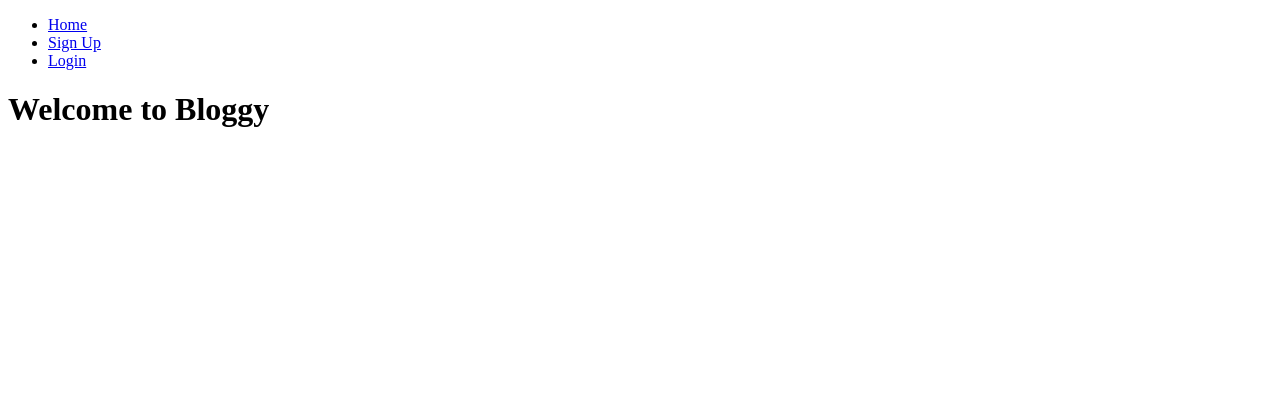
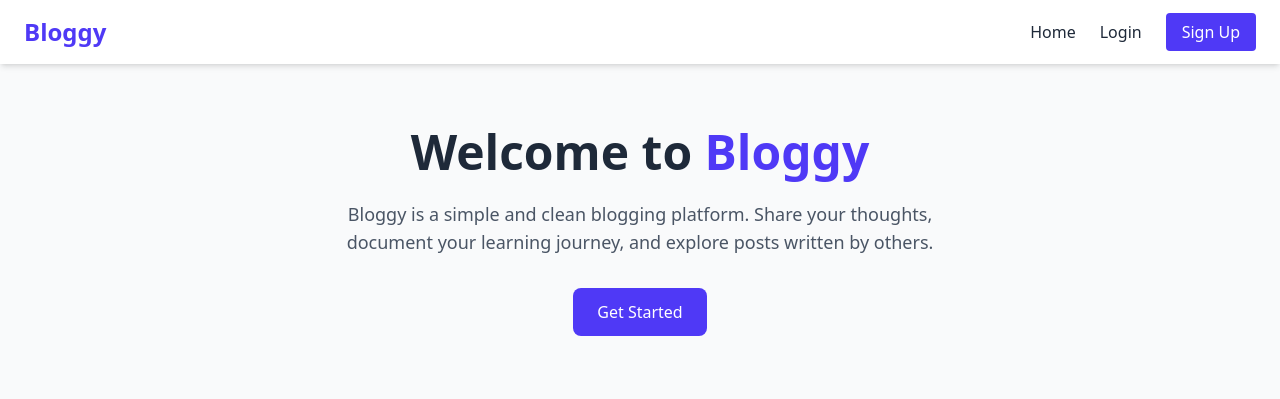
Before and after one commit to hello-abdul-manan/blog-web-app, a Django app: page /bloggy/ in a window 1280 px wide. Shown: the top 399 px of the page. Run offline with Django 5.2, Linux system fonts and the light colour scheme; style sheets or scripts are compiled from the project's sources.

Commit message:
Add app intro and Tailwind CSS

```diff
--- a/blog_app/templates/base.html
+++ b/blog_app/templates/base.html
@@ -4,31 +4,96 @@
 <head>
     <meta charset="UTF-8">
     <meta name="viewport" content="width=device-width, initial-scale=1.0">
-    <title>{% block title %} Bloggy {% endblock %}</title>
+    <title>{% block title %}Bloggy{% endblock %}</title>
+
+    {% load static %}
+    <link href="{% static 'src/output.css' %}" rel="stylesheet">
 </head>
 
-<body>
-    <header>
-        <nav>
-            <ul>
-                <li><a href="{% url 'home' %}">Home</a></li>
+<body class="bg-gray-50 text-gray-800">
+
+    <header class="bg-white shadow-md">
+        <nav class="max-w-7xl mx-auto px-6 py-4 flex items-center justify-between">
+
+            <a href="{% url 'home' %}" class="text-2xl font-bold text-indigo-600">
+                Bloggy
+            </a>
+
+            <ul class="flex items-center space-x-6">
+                <li>
+                    <a href="{% url 'home' %}" class="hover:text-indigo-600 transition">
+                        Home
+                    </a>
+                </li>
+
                 {% if user.is_authenticated %}
-                    <span>Hi, {{ user.username }}</span>
-                    <li><a href="{% url 'post_list' %}">Blog List</a></li>
-                    <li><a href="{% url 'logout' %}">Logout</a></li>
+
+                <li>
+                    <a href="{% url 'post_list' %}" class="hover:text-indigo-600 transition">
+                        Blogs
+                    </a>
+                </li>
+
+                <li class="text-sm text-gray-600">
+                    Hi, <span class="font-medium">{{ user.username }}</span>
+                </li>
+
+                <li>
+                    <a href="{% url 'logout' %}"
+                        class="px-4 py-2 rounded bg-red-500 text-white hover:bg-red-600 transition">
+                        Logout
+                    </a>
+                </li>
                 {% else %}
-                    <li><a href="{% url 'signup' %}">Sign Up</a></li>
-                    <li><a href="{% url 'login' %}">Login</a></li>
+                <li>
+                    <a href="{% url 'login' %}" class="hover:text-indigo-600 transition">
+                        Login
+                    </a>
+                </li>
+
+                <li>
+                    <a href="{% url 'signup' %}"
+                        class="px-4 py-2 rounded bg-indigo-600 text-white hover:bg-indigo-700 transition">
+                        Sign Up
+                    </a>
+                </li>
                 {% endif %}
-
             </ul>
         </nav>
     </header>
-    <main>
+
+    <main class="max-w-7xl mx-auto px-6 py-16">
         {% block content %}
-        <h1> Welcome to Bloggy</h1>
+
+        <section class="text-center">
+            <h1 class="text-4xl md:text-5xl font-extrabold mb-6">
+                Welcome to <span class="text-indigo-600">Bloggy</span>
+            </h1>
+
+            <p class="text-lg text-gray-600 max-w-2xl mx-auto mb-8">
+                Bloggy is a simple and clean blogging platform.
+                Share your thoughts, document your learning journey, and explore
+                posts written by others.
+            </p>
+
+            <div class="flex justify-center space-x-4">
+                {% if user.is_authenticated %}
+                <a href="{% url 'post_list' %}"
+                    class="px-6 py-3 bg-indigo-600 text-white rounded-lg hover:bg-indigo-700 transition">
+                    Explore Blogs
+                </a>
+                {% else %}
+                <a href="{% url 'signup' %}"
+                    class="px-6 py-3 bg-indigo-600 text-white rounded-lg hover:bg-indigo-700 transition">
+                    Get Started
+                </a>
+                {% endif %}
+            </div>
+        </section>
+
         {% endblock %}
     </main>
+
 </body>
 
 </html>
```
